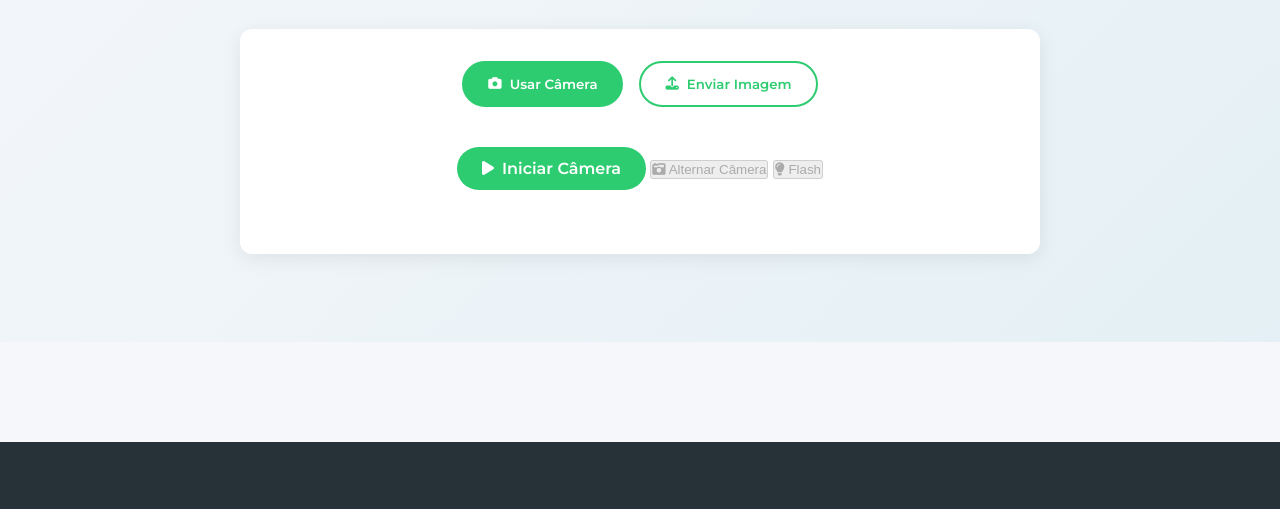
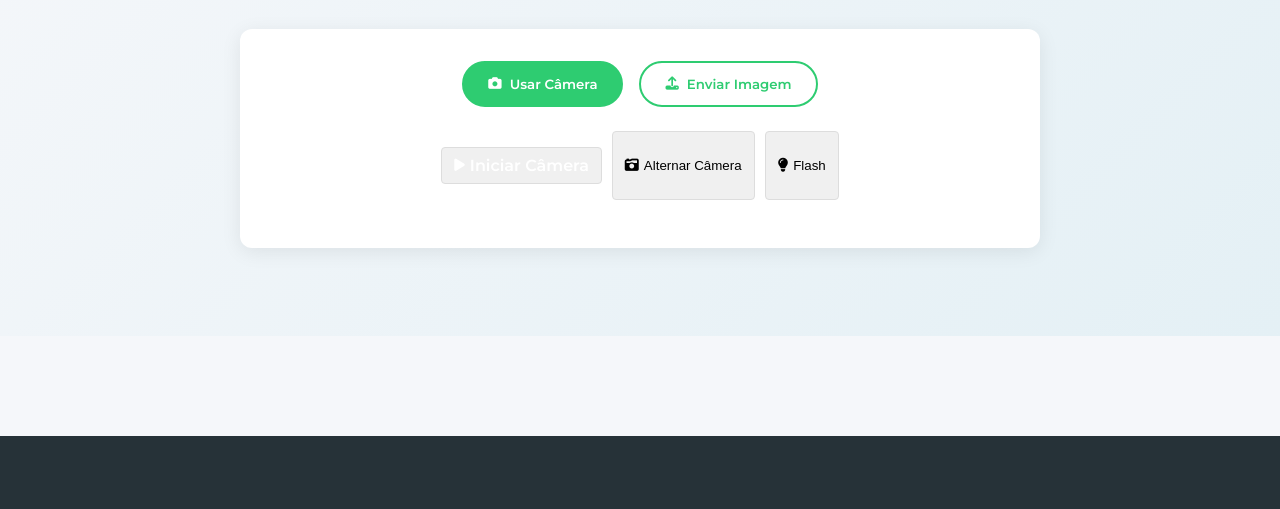
Before and after one commit to tcigualchi/EcoVision, a plain HTML site: page nossa-ajuda.html in a window 1280 px wide. Shown: the part 291-800 px from the top of the page. Drawn offline with Linux system fonts and the light colour scheme.

Commit message:
Atualizar o nossa-ajuda.html

```diff
--- a/nossa-ajuda.html
+++ b/nossa-ajuda.html
@@ -59,14 +59,14 @@
                 </div>
 
                 <div id="webcam-section">
-                <div class="webcam-controls">
+                    <div class="camera-controls">
                         <button type="button" id="start-webcam-btn" class="start-btn">
                             <i class="fas fa-play"></i> Iniciar Câmera
                         </button>
-                    <button type="button" id="switch-camera-btn" class="control-btn" disabled>
+                        <button type="button" id="switch-camera-btn">
                             <i class="fas fa-camera-retro"></i> Alternar Câmera
                         </button>
-                    <button type="button" id="flash-btn" class="control-btn" disabled>
+                        <button type="button" id="flash-btn">
                             <i class="fas fa-lightbulb"></i> Flash
                         </button>
                     </div>
```
Lines whose indentation alone changed are shown as unchanged.
